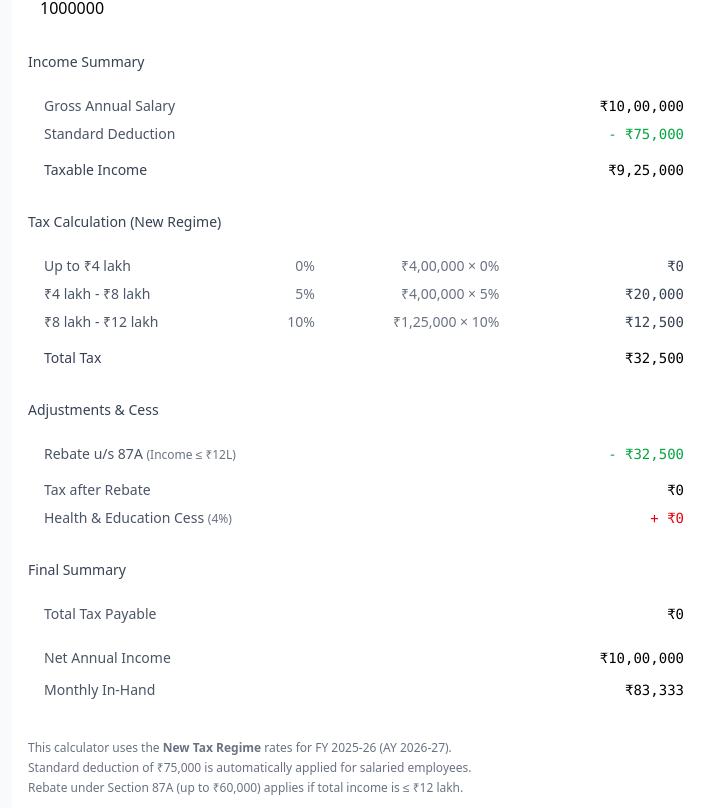
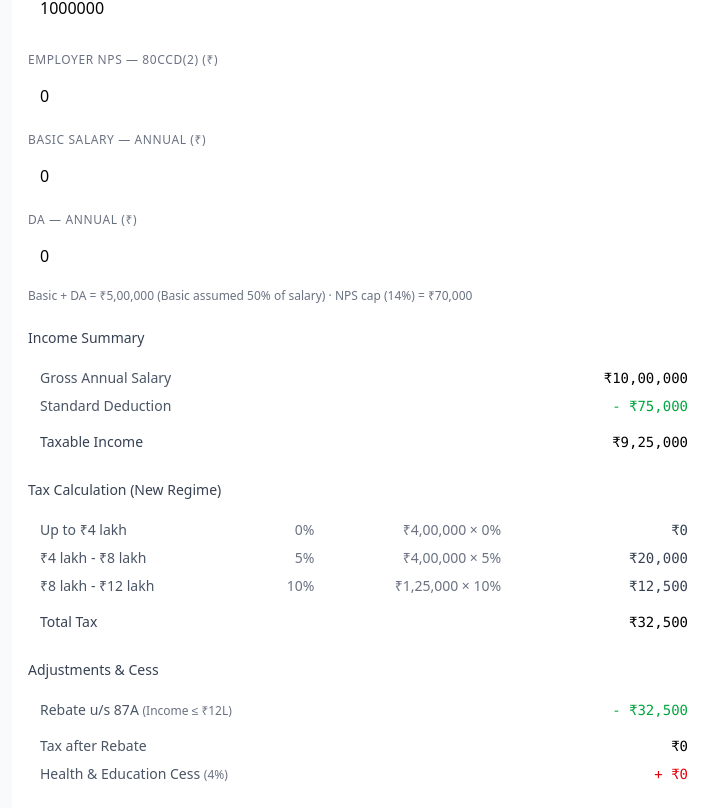
Before and after one commit to scmmishra/tools.shivam.dev, a Vue app: page /india-income-tax in a window 1280 px wide. Shown: the part 232-1040 px from the top of the page, without its empty margins (0-722 px from the left). Built offline with nearby package versions, Linux system fonts and the light colour scheme.

Commit message:
feat: update tax calculator

```diff
--- a/src/pages/india-income-tax.vue
+++ b/src/pages/india-income-tax.vue
@@ -5,11 +5,26 @@ import ToolLayout from "../components/ToolLayout.vue";
 import NumberInput from "../components/form/NumberInput.vue";
 
 const annualSalary = ref(1000000);
+const npsAnnual = ref(0);
+const basicSalary = ref(0);
+const dearnessAllowance = ref(0);
+
+// If Basic isn't entered, assume it's 50% of annual salary (common default).
+const basicAssumed = computed(() => (basicSalary.value || 0) <= 0);
+const effectiveBasic = computed(() =>
+  basicAssumed.value
+    ? (annualSalary.value || 0) * 0.5
+    : Math.max(0, basicSalary.value || 0),
+);
+const basicPlusDA = computed(
+  () => effectiveBasic.value + Math.max(0, dearnessAllowance.value || 0),
+);
 
 const STANDARD_DEDUCTION = 75000;
 const REBATE_LIMIT = 1200000;
 const MAX_REBATE = 60000;
 const CESS_RATE = 0.04;
+const NPS_MAX_RATE = 0.14; // 80CCD(2): 14% of Basic + DA (new regime, FY 2025-26)
 
 interface TaxSlab {
   min: number;
@@ -35,10 +50,8 @@ interface SlabBreakdown {
   tax: number;
 }
 
-const calculation = computed(() => {
-  const salary = annualSalary.value || 0;
-  const taxableIncome = Math.max(0, salary - STANDARD_DEDUCTION);
-
+// Core tax math for a given taxable income (New Regime, FY 2025-26).
+function computeTaxFor(taxableIncome: number) {
   // Calculate tax for each slab
   const slabBreakdown: SlabBreakdown[] = [];
   let totalTax = 0;
@@ -62,9 +75,17 @@ const calculation = computed(() => {
     }
   }
 
-  // Apply rebate under Section 87A
-  const rebate =
-    taxableIncome <= REBATE_LIMIT ? Math.min(totalTax, MAX_REBATE) : 0;
+  // Apply rebate under Section 87A (with marginal relief above ₹12L)
+  let rebate = 0;
+  if (taxableIncome <= REBATE_LIMIT) {
+    rebate = Math.min(totalTax, MAX_REBATE);
+  } else {
+    // Marginal relief: cap tax at the income exceeding the rebate limit
+    const excessOverLimit = taxableIncome - REBATE_LIMIT;
+    if (totalTax > excessOverLimit) {
+      rebate = totalTax - excessOverLimit;
+    }
+  }
   const taxAfterRebate = Math.max(0, totalTax - rebate);
 
   // Calculate surcharge
@@ -91,26 +112,128 @@ const calculation = computed(() => {
   // Calculate cess
   const taxWithSurcharge = taxAfterRebate + surcharge;
   const cess = taxWithSurcharge * CESS_RATE;
-
-  // Final calculations
   const totalTaxPayable = taxWithSurcharge + cess;
-  const netAnnualIncome = salary - totalTaxPayable;
-  const monthlyInHand = netAnnualIncome / 12;
 
   return {
-    grossSalary: salary,
-    standardDeduction: STANDARD_DEDUCTION,
-    taxableIncome,
     slabBreakdown,
-    totalTaxBeforeRebate: totalTax,
+    totalTax,
     rebate,
     taxAfterRebate,
     surcharge,
     surchargeRate,
     cess,
     totalTaxPayable,
+  };
+}
+
+const calculation = computed(() => {
+  const salary = annualSalary.value || 0;
+
+  // 80CCD(2): employer NPS contribution (annual), capped at 14% of Basic + DA
+  const enteredNps = Math.max(0, npsAnnual.value || 0);
+  const basicDA = Math.max(0, basicPlusDA.value || 0);
+  const npsCap = basicDA > 0 ? basicDA * NPS_MAX_RATE : Infinity;
+  const npsDeduction = Math.min(enteredNps, npsCap);
+  const npsCapped = enteredNps > npsDeduction;
+
+  const taxableIncome = Math.max(
+    0,
+    salary - STANDARD_DEDUCTION - npsDeduction,
+  );
+
+  const tax = computeTaxFor(taxableIncome);
+
+  // Final calculations
+  const totalTaxPayable = tax.totalTaxPayable;
+  const netAnnualIncome = salary - totalTaxPayable;
+  const monthlyInHand = netAnnualIncome / 12;
+
+  // Cash in-hand also excludes the NPS contribution (locked in the NPS account,
+  // not received as spendable salary).
+  const npsContributed = enteredNps;
+  const cashInHandAnnual = salary - npsContributed - totalTaxPayable;
+  const monthlyInHandAfterNps = cashInHandAnnual / 12;
+
+  return {
+    grossSalary: salary,
+    standardDeduction: STANDARD_DEDUCTION,
+    npsDeduction,
+    npsContributed,
+    npsCap,
+    npsCapped,
+    taxableIncome,
+    slabBreakdown: tax.slabBreakdown,
+    totalTaxBeforeRebate: tax.totalTax,
+    rebate: tax.rebate,
+    taxAfterRebate: tax.taxAfterRebate,
+    surcharge: tax.surcharge,
+    surchargeRate: tax.surchargeRate,
+    cess: tax.cess,
+    totalTaxPayable,
     netAnnualIncome,
     monthlyInHand,
+    monthlyInHandAfterNps,
+  };
+});
+
+// Suggest the employer NPS (80CCD(2)) that minimises tax by bringing taxable
+// income down to the ₹12L rebate threshold, bounded by the 14% of Basic+DA cap.
+const npsSuggestion = computed(() => {
+  const salary = annualSalary.value || 0;
+  const basicDA = Math.max(0, basicPlusDA.value || 0);
+  const cap = basicDA > 0 ? basicDA * NPS_MAX_RATE : Infinity;
+
+  // NPS needed to pull taxable income (salary − std. deduction) to ₹12L
+  const npsToReach12L = salary - STANDARD_DEDUCTION - REBATE_LIMIT;
+
+  const empty = {
+    applicable: false,
+    suggestedTotalNps: 0,
+    additionalNps: 0,
+    reachesZero: false,
+    optimalTax: 0,
+    saving: 0,
+    capped: false,
+  };
+
+  // Already at/below ₹12L taxable with no NPS → zero tax, nothing to optimise
+  if (npsToReach12L <= 0) {
+    return empty;
+  }
+
+  const suggestedTotalNps = Math.min(npsToReach12L, cap);
+  const reachesZero = suggestedTotalNps >= npsToReach12L;
+
+  const optimalTaxable = Math.max(
+    0,
+    salary - STANDARD_DEDUCTION - suggestedTotalNps,
+  );
+  const optimalTax = computeTaxFor(optimalTaxable).totalTaxPayable;
+  const saving = calculation.value.totalTaxPayable - optimalTax;
+  const additionalNps = suggestedTotalNps - calculation.value.npsDeduction;
+
+  return {
+    // Only suggest when there's tax to save AND more NPS to route
+    applicable: saving > 0 && additionalNps > 0,
+    suggestedTotalNps,
+    additionalNps,
+    reachesZero,
+    optimalTax,
+    saving,
+    capped: !reachesZero,
+  };
+});
+
+// Tax already saved by the current employer NPS deduction (vs no NPS at all).
+const npsSavings = computed(() => {
+  const salary = annualSalary.value || 0;
+  const taxWithoutNps = computeTaxFor(
+    Math.max(0, salary - STANDARD_DEDUCTION),
+  ).totalTaxPayable;
+  const saved = taxWithoutNps - calculation.value.totalTaxPayable;
+  return {
+    applicable: calculation.value.npsDeduction > 0 && saved > 0,
+    saved,
   };
 });
 
@@ -130,7 +253,7 @@ const formatPercentage = (rate: number): string => {
 <template>
   <ToolLayout
     :name="Tools.IndiaIncomeTax"
-    print-title="Income Tax Calculation (India - New Regime FY 2025-26)"
+    print-title="Tax Calculation (New Regime FY 2025-26)"
   >
     <div class="space-y-6">
       <NumberInput
@@ -142,11 +265,62 @@ const formatPercentage = (rate: number): string => {
         :step="10000"
       />
 
+      <div class="grid grid-cols-1 sm:grid-cols-3 gap-4">
+        <NumberInput
+          id="india-tax-nps"
+          label="Employer NPS — 80CCD(2) (₹)"
+          placeholder="Annual employer NPS"
+          v-model="npsAnnual"
+          :min="0"
+          :step="10000"
+        />
+        <NumberInput
+          id="india-tax-basic"
+          label="Basic Salary — annual (₹)"
+          placeholder="Defaults to 50% of salary"
+          v-model="basicSalary"
+          :min="0"
+          :step="10000"
+        />
+        <NumberInput
+          id="india-tax-da"
+          label="DA — annual (₹)"
+          placeholder="Dearness allowance"
+          v-model="dearnessAllowance"
+          :min="0"
+          :step="10000"
+        />
+      </div>
+      <p
+        v-if="basicPlusDA > 0"
+        class="text-xs text-gray-500 -mt-3 print:hidden"
+      >
+        Basic + DA = {{ formatCurrency(basicPlusDA) }}<template
+          v-if="basicAssumed"
+        >
+          (Basic assumed 50% of salary)</template
+        >
+        · NPS cap (14%) = {{ formatCurrency(basicPlusDA * 0.14) }}
+      </p>
+
       <div class="space-y-4">
+        <!-- NPS Tax-Saved Banner -->
+        <div
+          v-if="npsSavings.applicable"
+          class="print:hidden outline outline-emerald-300 bg-emerald-100 p-4 flex items-baseline justify-between gap-3"
+        >
+          <span class="text-sm font-medium text-emerald-900"
+            >Tax saved with employer NPS</span
+          >
+          <span class="font-mono text-lg font-medium text-emerald-800"
+            >{{ formatCurrency(npsSavings.saved) }}</span
+          >
+        </div>
+
         <!-- Summary Section -->
         <div class="space-y-2">
           <h3 class="text-sm font-medium text-gray-700">Income Summary</h3>
-          <div class="outline outline-gray-200 p-4 space-y-2">
+          <div class="outline outline-gray-200 p-3 space-y-2">
             <div class="flex justify-between text-sm">
               <span class="text-gray-600">Gross Annual Salary</span>
               <span class="font-mono">{{
@@ -158,6 +332,25 @@ const formatPercentage = (rate: number): string => {
               <span class="font-mono text-green-600"
                 >- {{ formatCurrency(calculation.standardDeduction) }}</span
               >
+            </div>
+            <div
+              v-if="calculation.npsDeduction > 0"
+              class="flex justify-between text-sm"
+            >
+              <span class="text-gray-600"
+                >Employer NPS
+                <span class="text-xs text-gray-500">(80CCD(2))</span></span
+              >
+              <span class="font-mono text-green-600"
+                >- {{ formatCurrency(calculation.npsDeduction) }}</span
+              >
+            </div>
+            <div
+              v-if="calculation.npsCapped"
+              class="print:hidden text-xs text-amber-600"
+            >
+              NPS deduction capped at 14% of Basic + DA
+              ({{ formatCurrency(calculation.npsCap) }}).
             </div>
             <div
               class="flex justify-between text-sm pt-2 border-t border-gray-200"
@@ -175,7 +368,7 @@ const formatPercentage = (rate: number): string => {
           <h3 class="text-sm font-medium text-gray-700">
             Tax Calculation (New Regime)
           </h3>
-          <div class="outline outline-gray-200 p-4 space-y-2">
+          <div class="outline outline-gray-200 p-3 space-y-2">
             <div
               v-for="(slab, index) in calculation.slabBreakdown"
               :key="index"
@@ -215,12 +408,16 @@ const formatPercentage = (rate: number): string => {
           <h3 class="text-sm font-medium text-gray-700">
             Adjustments & Cess
           </h3>
-          <div class="outline outline-gray-200 p-4 space-y-2">
+          <div class="outline outline-gray-200 p-3 space-y-2">
             <div v-if="calculation.rebate > 0" class="flex justify-between text-sm">
               <span class="text-gray-600"
                 >Rebate u/s 87A
                 <span class="text-xs text-gray-500"
-                  >(Income ≤ ₹12L)</span
+                  >{{
+                    calculation.taxableIncome > REBATE_LIMIT
+                      ? "(marginal relief)"
+                      : "(Income ≤ ₹12L)"
+                  }}</span
                 ></span
               >
               <span class="font-mono text-green-600"
@@ -268,7 +465,7 @@ const formatPercentage = (rate: number): string => {
         <!-- Final Summary -->
         <div class="space-y-2">
           <h3 class="text-sm font-medium text-gray-700">Final Summary</h3>
-          <div class="outline outline-gray-200 p-4 space-y-3">
+          <div class="outline outline-gray-200 p-3 space-y-3">
             <div class="flex justify-between text-sm">
               <span class="text-gray-600">Total Tax Payable</span>
               <span class="font-mono">{{
@@ -291,7 +488,58 @@ const formatPercentage = (rate: number): string => {
                 formatCurrency(calculation.monthlyInHand)
               }}</span>
             </div>
+
+            <div
+              v-if="calculation.npsContributed > 0"
+              class="flex justify-between text-sm pt-3 border-t border-gray-200"
+            >
+              <span class="text-gray-600"
+                >Monthly In-Hand
+                <span class="text-xs text-gray-500"
+                  >(after NPS diverted)</span
+                ></span
+              >
+              <span class="font-mono">{{
+                formatCurrency(calculation.monthlyInHandAfterNps)
+              }}</span>
+            </div>
           </div>
+        </div>
+
+        <!-- NPS Optimisation Suggestion -->
+        <div
+          v-if="npsSuggestion.applicable"
+          class="outline outline-emerald-200 bg-emerald-50 p-4 space-y-2"
+        >
+          <h3 class="text-sm font-medium text-emerald-800">
+            Suggested NPS to minimise tax
+          </h3>
+          <p class="text-sm text-emerald-900">
+            Route
+            <span class="font-mono font-medium">{{
+              formatCurrency(npsSuggestion.additionalNps)
+            }}</span>
+            <template v-if="calculation.npsDeduction > 0"> more</template>
+            through employer NPS (80CCD(2)) — total
+            <span class="font-mono font-medium">{{
+              formatCurrency(npsSuggestion.suggestedTotalNps)
+            }}</span>
+            — to save
+            <span class="font-mono font-medium">{{
+              formatCurrency(npsSuggestion.saving)
+            }}</span>
+            in tax<template v-if="npsSuggestion.reachesZero">, bringing your
+            total tax to
+            <span class="font-mono font-medium">{{
+              formatCurrency(npsSuggestion.optimalTax)
+            }}</span></template
+            >.
+          </p>
+          <p v-if="npsSuggestion.capped" class="text-xs text-emerald-700">
+            Limited by the 14% of Basic + DA cap ({{
+              basicAssumed ? "Basic assumed 50% of salary" : "from your Basic + DA"
+            }}) — a higher NPS contribution is not eligible for deduction.
+          </p>
         </div>
 
         <!-- Info Note -->
@@ -305,8 +553,15 @@ const formatPercentage = (rate: number): string => {
             employees.
           </p>
           <p>
-            Rebate under Section 87A (up to ₹60,000) applies if total income is
-            ≤ ₹12 lakh.
+            Employer NPS contribution under Section 80CCD(2) is deductible under
+            the new regime, up to 14% of Basic + DA. If Basic is left blank, it's
+            assumed to be 50% of your annual salary; enter your actual Basic (and
+            DA) for a precise cap.
+          </p>
+          <p>
+            Rebate under Section 87A (up to ₹60,000) applies if taxable income
+            is ≤ ₹12 lakh. Just above ₹12 lakh, marginal relief caps the tax at
+            the amount of income exceeding ₹12 lakh.
           </p>
         </div>
       </div>
```
